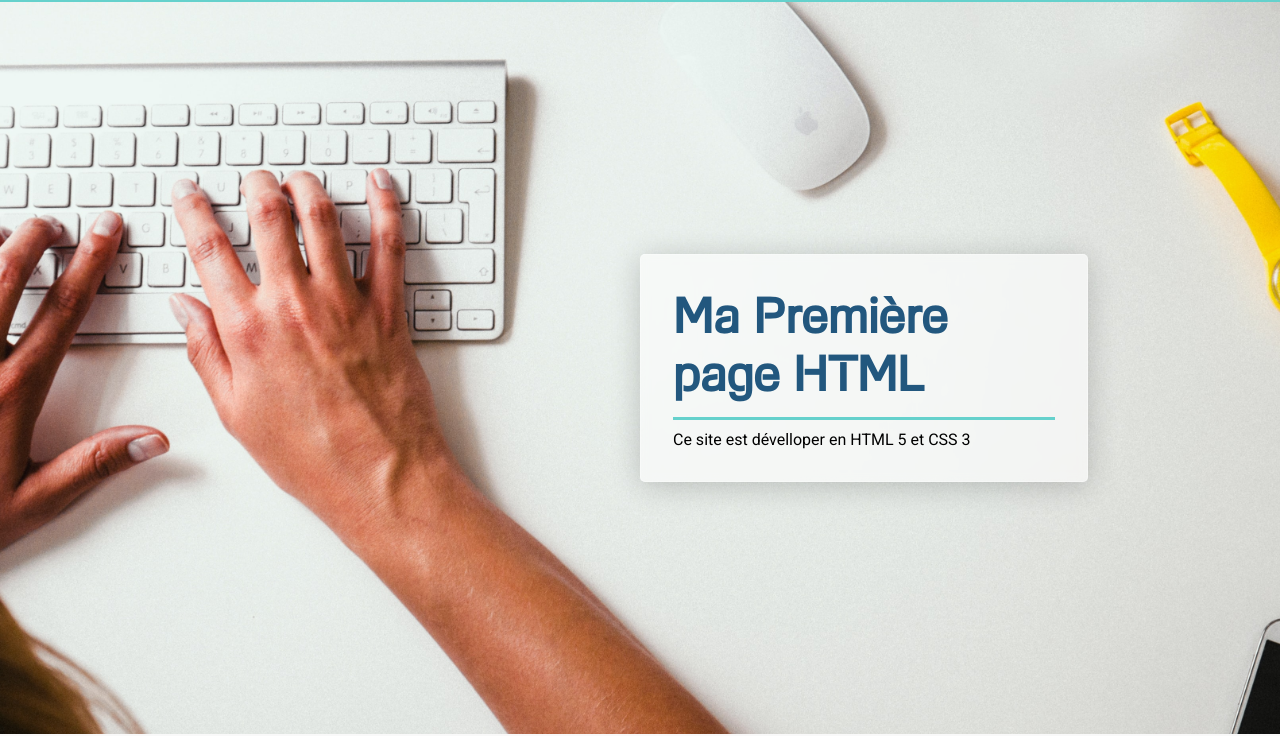
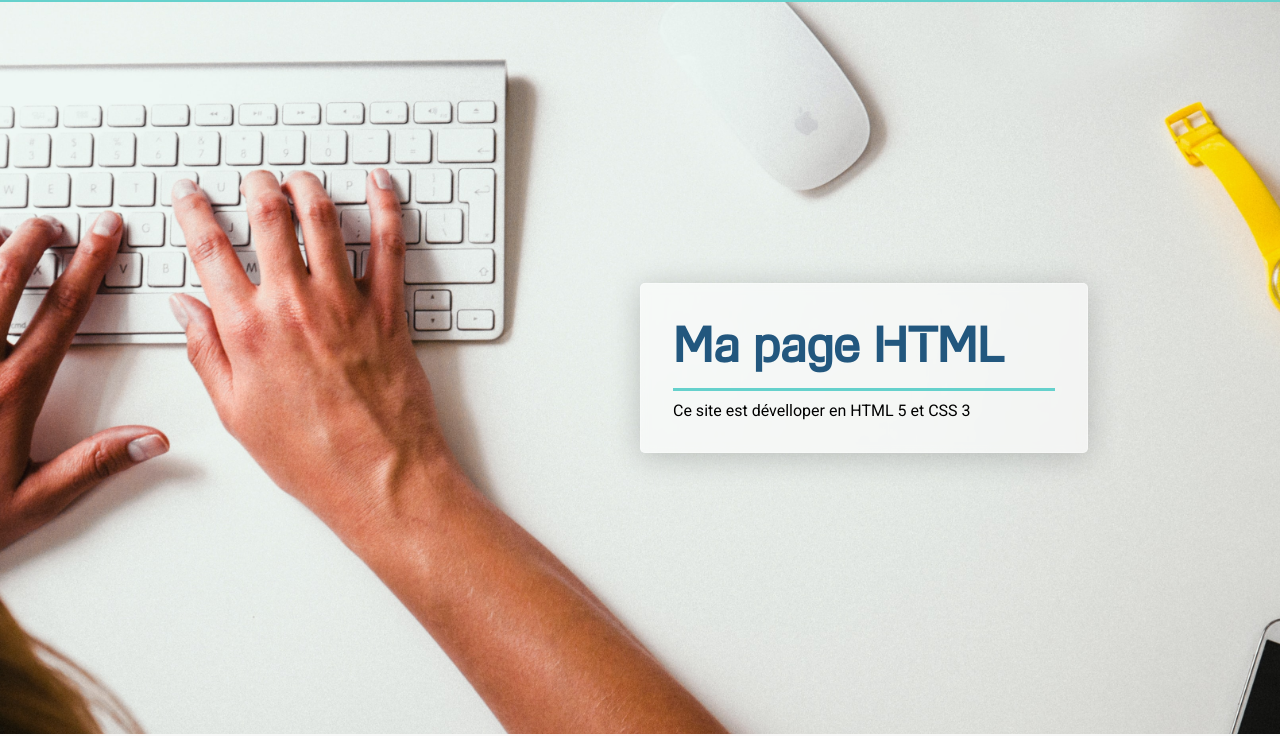
Before and after one commit to Clust34/CCI_Lyon, a plain HTML site: page index.html in a window 1280 px wide. Shown: the part 66-802 px from the top of the page. Drawn offline with Linux system fonts and the light colour scheme.

```diff
--- a/index.html
+++ b/index.html
@@ -8,7 +8,7 @@
     <meta charset="UTF-8">
     <meta http-equiv="X-UA-Compatible" content="IE=edge">
     <meta name="viewport" content="width=device-width, initial-scale=1">
-    <title>Ma Première page html</title>
+    <title>Ma page html</title>
     <link rel="stylesheet" href="./styles/main.css" />
     <script src="https://kit.fontawesome.com/f22636a7ef.js" crossorigin="anonymous"></script>
 </head>
@@ -43,7 +43,7 @@
         <!--corps de la page le contenu-->
         <section class="banner">
             <div class="banner-header">
-                <h1>Ma Première page HTML</h1>
+                <h1>Ma page HTML</h1>
                 <hr class="separator">
                 <p>Ce site est dévelloper en HTML 5 et CSS 3</p>
             </div>
```
